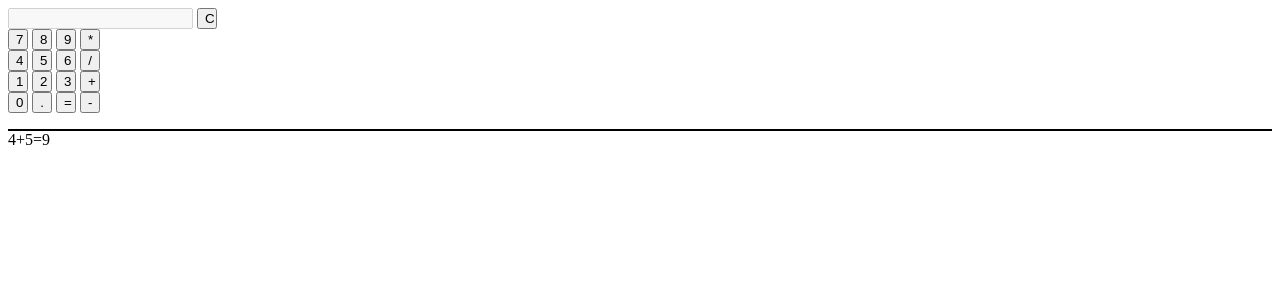
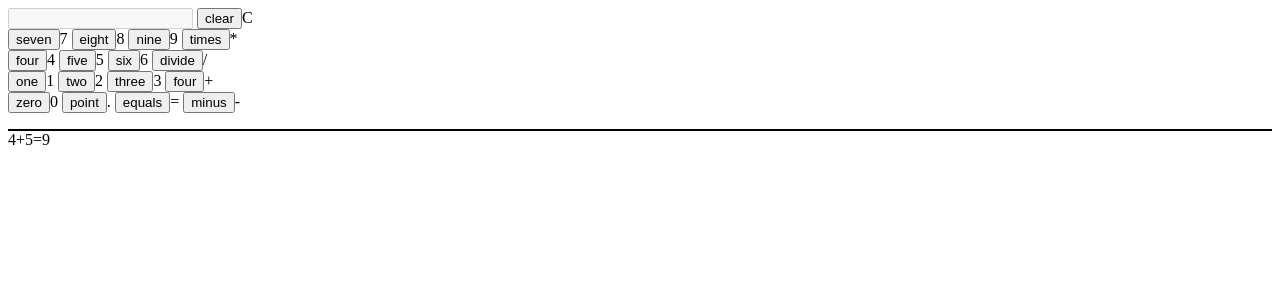
Before and after one commit to cjohnson1025/calculator-challenge, a Flask app: page / in a window 1280 px wide. Shown: the top 300 px of the page. Run offline with Flask 2, Linux system fonts and the light colour scheme.

Commit message:
changing button to input buttons

```diff
--- a/app/calculator.py
+++ b/app/calculator.py
@@ -2,6 +2,7 @@ from flask import Flask, render_template, request
 app = Flask(__name__)
 
 computations = ["4+5=9"];
+current_computation = "";
 
 @app.route("/")
 def initial_page():
@@ -66,6 +67,9 @@ def compute(input):
             computeStack.pop();
             rhs = "".join(computeStack.pop());
             computeStack.append([str(int(lhs)-int(rhs))])
+    if len(computations) > 9:
+        computations.pop();
+    computations.insert(0, input + str(computeStack[0][0]))
 
     return computeStack[0][0]
 
--- a/app/templates/calculator_page.html
+++ b/app/templates/calculator_page.html
@@ -6,31 +6,31 @@
 	<body>
 		<form role="form" method='POST' action='/'>
 			<input type="text" id="equation" name="equation" disabled>
-			<!-- <button type="button" class="small" name="clear">(</button>
-			<button type="button" class="small" name="clear">)</button> -->
-			<button type="submit" class="small" name="clear">C</button>
+			<!-- <input type="button" value="clear">(</button>
+			<input type="button" value="clear">)</button> -->
+			<input type="button" value="clear">C</button>
 			<br>
-			<!-- <button type="button" class="small" name="clear">*</button>
+			<!-- <input type="button" value="clear">*</button>
 			<br> -->
-			<button type="submit" class="small" name="seven">7</button>
-			<button type="submit" class="small" name="eight">8</button>
-			<button type="submit" class="small" name="nine">9</button>
-			<button type="submit" class="small" name="times">*</button>
+			<input type="button" value="seven">7</button>
+			<input type="button" value="eight">8</button>
+			<input type="button" value="nine">9</button>
+			<input type="button" value="times">*</button>
 			<br>
-			<button type="submit" class="small" name="four">4</button>
-			<button type="submit" class="small" name="five">5</button>
-			<button type="submit" class="small" name="six">6</button>
-			<button type="submit" class="small" name="divide">/</button>
+			<input type="button" value="four">4</button>
+			<input type="button" value="five">5</button>
+			<input type="button" value="six">6</button>
+			<input type="button" value="divide">/</button>
 			<br>
-			<button type="submit" class="small" name="one">1</button>
-			<button type="submit" class="small" name="two">2</button>
-			<button type="submit" class="small" name="three">3</button>
-			<button type="submit" class="small" name="four">+</button>
+			<input type="button" value="one">1</button>
+			<input type="button" value="two">2</button>
+			<input type="button" value="three">3</button>
+			<input type="button" value="four">+</button>
 			<br>
-			<button type="submit" class="small" name="zero">0</button>
-			<button type="submit" class="small" name="point">.</button>
-			<button type="submit" class="small" name="equals">=</button>
-			<button type="submit" class="small" name="minus">-</button>
+			<input type="button" value="zero">0</button>
+			<input type="button" value="point">.</button>
+			<input type="button" value="equals">=</button>
+			<input type="button" value="minus">-</button>
 		</form>
 		{% for computation in computations %}
 			<p>{{ computation }}</p>
```
